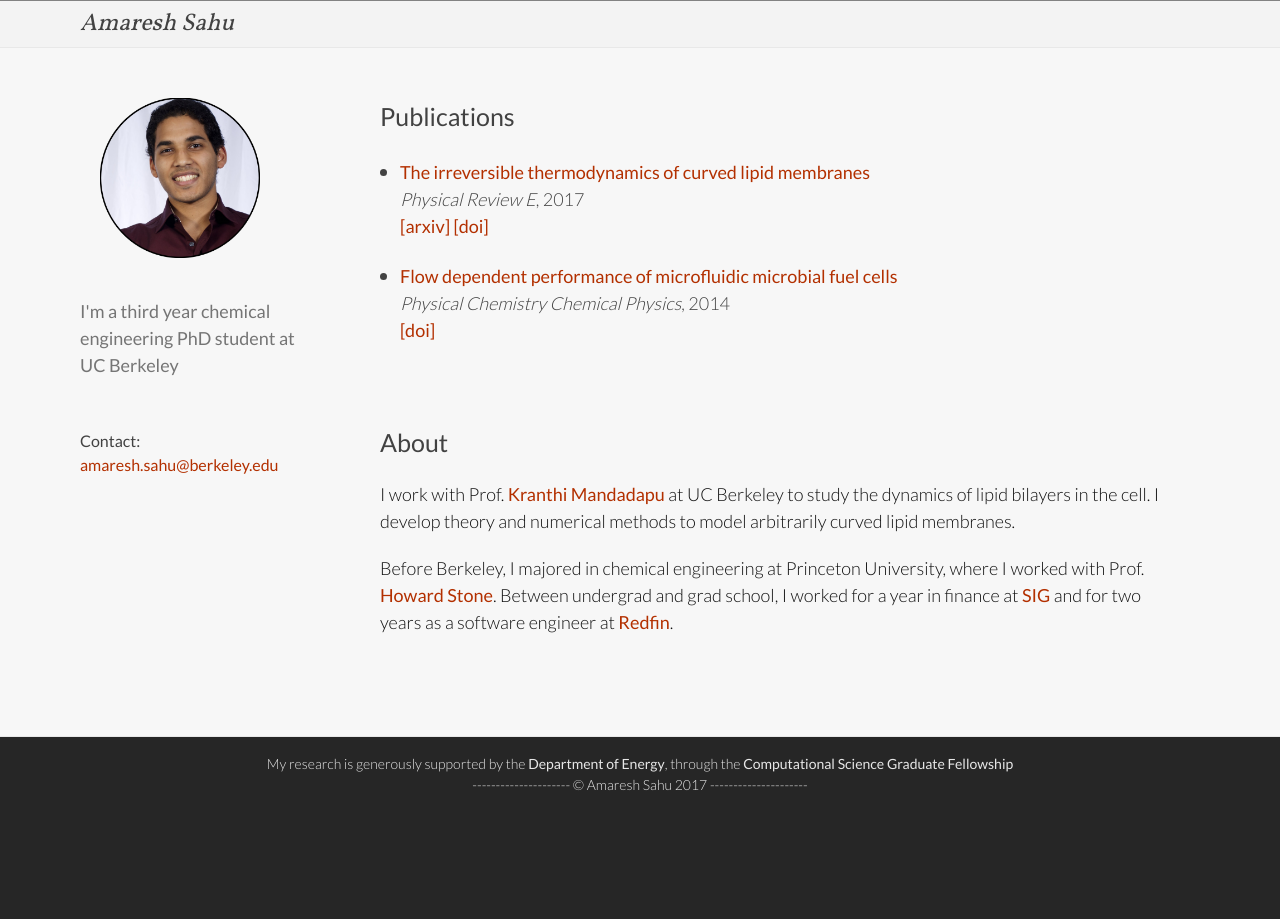
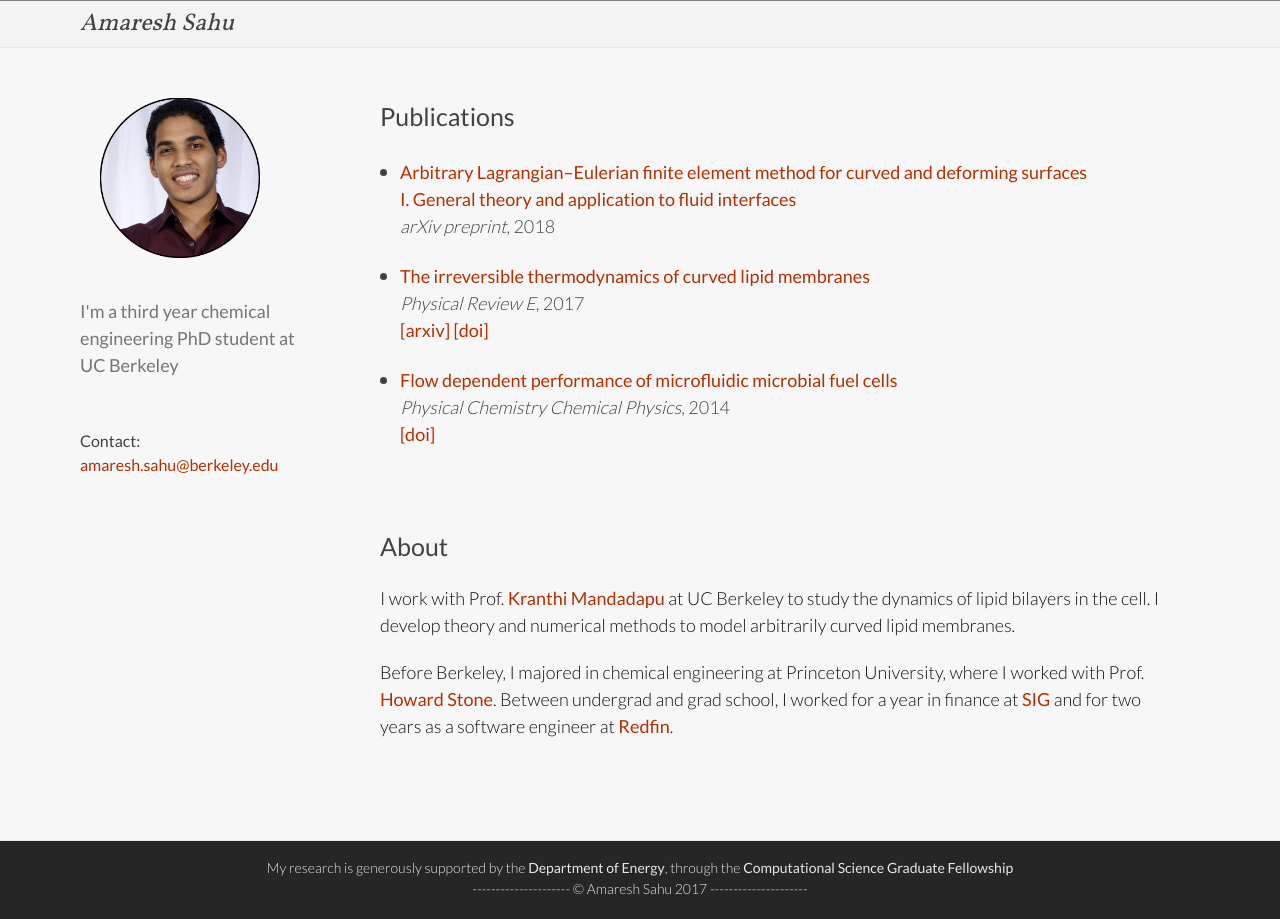
Before and after one commit to amaresh-sahu/amaresh-sahu.github.io, a Jekyll site: the page built from index.html, in a window 1280 px wide. Built offline with Jekyll 4.4.1, drawn with Linux system fonts in a browser that asks for light colours.

Commit message:
add ALE fluids paper

```diff
--- a/index.html
+++ b/index.html
@@ -24,6 +24,15 @@ layout: index
 					Publications
 				</h1>
 				<ul class="post-list">
+					<li>
+						<p>
+						<a href="https://arxiv.org/pdf/1812.05086.pdf">
+							Arbitrary Lagrangian&ndash;Eulerian finite element method for curved and deforming surfaces</a><br />
+						<a href="https://arxiv.org/pdf/1812.05086.pdf">
+						I. General theory and application to fluid interfaces</a><br />
+						<em>arXiv preprint</em>, 2018
+						</p>
+					</li>
 					<li>
 						<p>
 						<a href="/papers/sahu-mandadapu-pre-2017.pdf">
```
